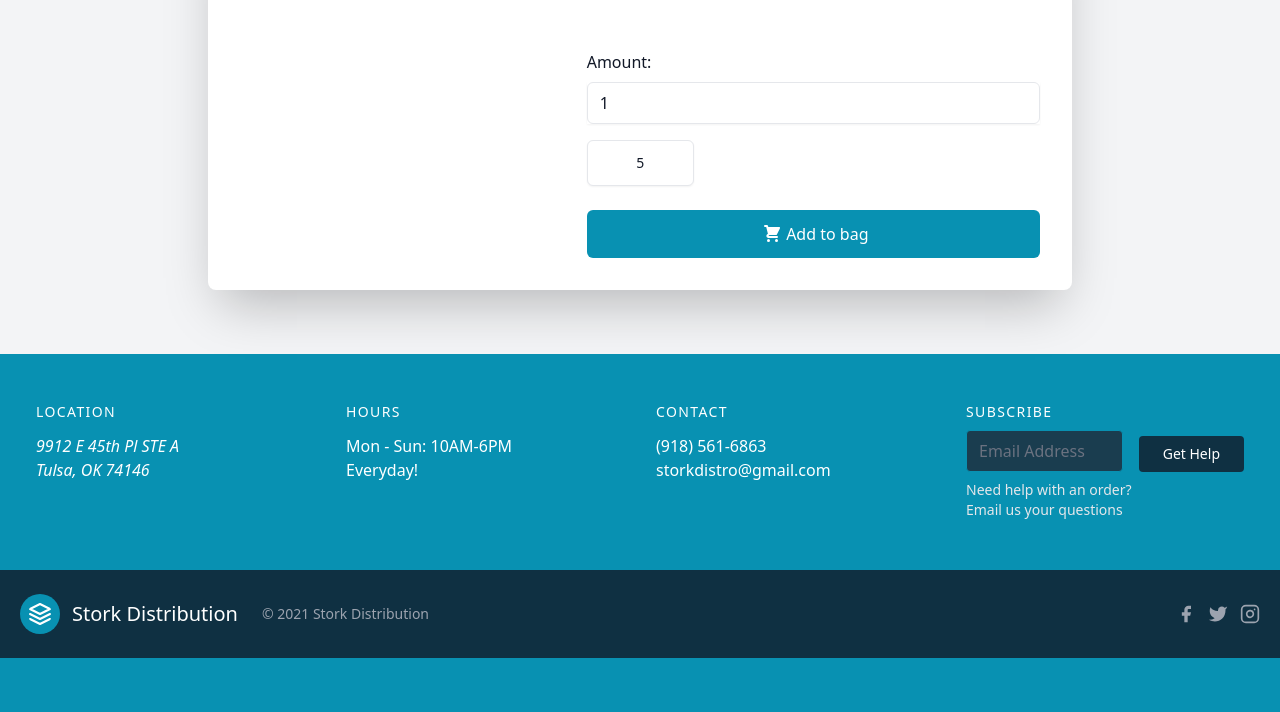
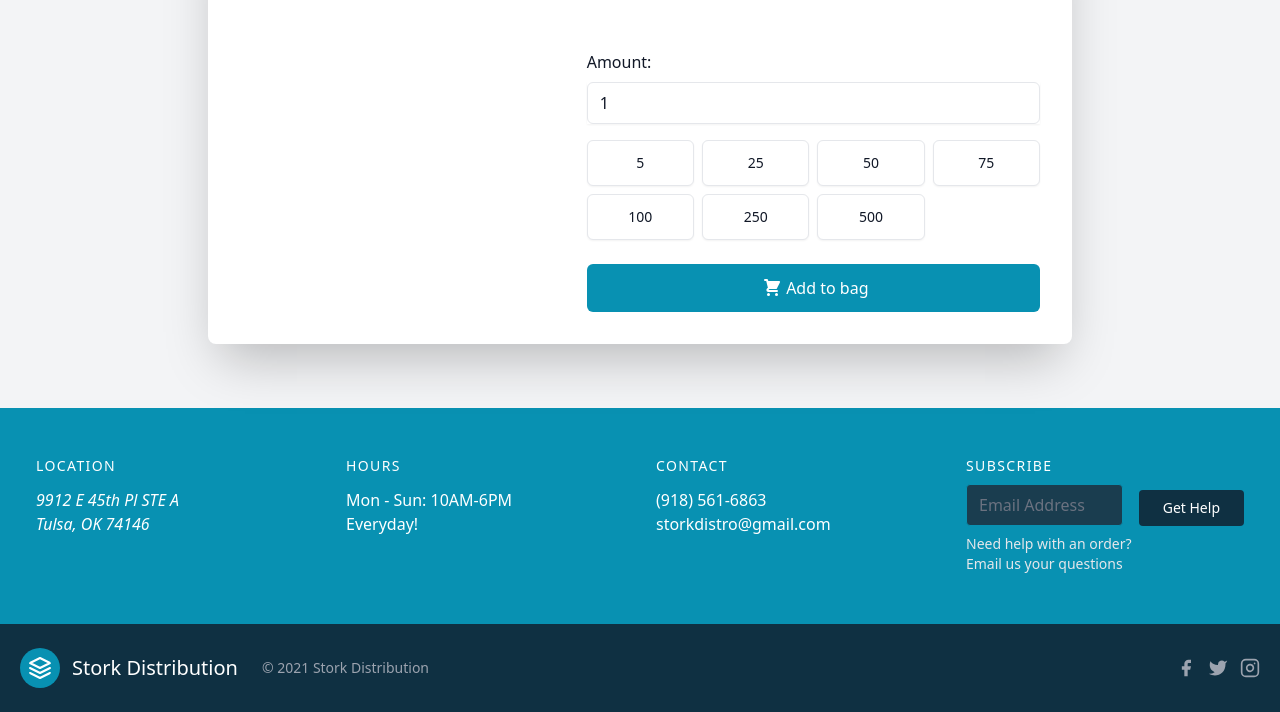
Before and after one commit to Mushfiquehk/Stork-Distribution, a Django app: template templates/store/product_detail.html in a window 1280 px wide. Shown: the part 222-934 px from the top of the page. Before the commit the page ends 880 px from the top, so only its background shows below. Run offline with Django 4.2, Linux system fonts and the light colour scheme; the template is opened without the code that fills it, so the values that code supplies are empty; style sheets or scripts are compiled from the project's sources; some libraries are stand-ins or nearby versions.

Commit message:
fixed conditional amount displays

```diff
--- a/templates/store/product_detail.html
+++ b/templates/store/product_detail.html
@@ -67,31 +67,14 @@
                     </label>
 
                     <div class="grid grid-cols-4 gap-2">
-
-                        <button type="button" class="group amt-val border rounded-md py-3 px-4 flex items-center justify-center text-sm font-medium uppercase hover:bg-gray-50 focus:outline-none sm:flex-1 bg-white shadow-sm text-gray-900 cursor-pointer" {% if amount < 5 %}style="text-decoration:line-through 2px;"disabled{% endif %}>5</button>
-
-                      {% if amount > 10 %}
-                        <button type="button" class="group amt-val border rounded-md py-3 px-4 flex items-center justify-center text-sm font-medium uppercase hover:bg-gray-50 focus:outline-none sm:flex-1 bg-white shadow-sm text-gray-900 cursor-pointer">10</button>
-                      {% endif %}
-                      {% if amount > 25 %}
-                        <button type="button" class="group amt-val border rounded-md py-3 px-4 flex items-center justify-center text-sm font-medium uppercase hover:bg-gray-50 focus:outline-none sm:flex-1 bg-white shadow-sm text-gray-900 cursor-pointer">25</button>
-                      {% endif %}
-                      {% if amount > 50 %}
-                        <button type="button" class="group amt-val border rounded-md py-3 px-4 flex items-center justify-center text-sm font-medium uppercase hover:bg-gray-50 focus:outline-none sm:flex-1 bg-white shadow-sm text-gray-900 cursor-pointer">50</button>
-                      {% endif %}
-                      {% if amount > 75 %}
-                        <button type="button" class="group amt-val border rounded-md py-3 px-4 flex items-center justify-center text-sm font-medium uppercase hover:bg-gray-50 focus:outline-none sm:flex-1 bg-white shadow-sm text-gray-900 cursor-pointer">75</button>
-                      {% endif %}
-                      {% if amount > 100 %}
-                        <button type="button" class="group amt-val border rounded-md py-3 px-4 flex items-center justify-center text-sm font-medium uppercase hover:bg-gray-50 focus:outline-none sm:flex-1 bg-white shadow-sm text-gray-900 cursor-pointer">100</button>
-                      {% endif %}
-                      {% if amount > 250 %}
-                        <button type="button" class="group amt-val border rounded-md py-3 px-4 flex items-center justify-center text-sm font-medium uppercase hover:bg-gray-50 focus:outline-none sm:flex-1 bg-white shadow-sm text-gray-900 cursor-pointer">250</button>
-                      {% endif %}
-                      {% if amount > 500 %}
-                        <button type="button" class="group amt-val border rounded-md py-3 px-4 flex items-center justify-center text-sm font-medium uppercase hover:bg-gray-50 focus:outline-none sm:flex-1 bg-white shadow-sm text-gray-900 cursor-pointer">500</button>
-                      {% endif %}
-                      </div>
+                      <button type="button" class="group amt-val border rounded-md py-3 px-4 flex items-center justify-center text-sm font-medium uppercase hover:bg-gray-50 focus:outline-none sm:flex-1 bg-white shadow-sm text-gray-900 cursor-pointer" {% if amount < 5 %}style="text-decoration:line-through 2px;"disabled{% endif %}>5</button>
+                      <button type="button" class="group amt-val border rounded-md py-3 px-4 flex items-center justify-center text-sm font-medium uppercase hover:bg-gray-50 focus:outline-none sm:flex-1 bg-white shadow-sm text-gray-900 cursor-pointer" {% if amount > 25 %}style="text-decoration:line-through 2px;"disabled{% endif %}>25</button>
+                      <button type="button" class="group amt-val border rounded-md py-3 px-4 flex items-center justify-center text-sm font-medium uppercase hover:bg-gray-50 focus:outline-none sm:flex-1 bg-white shadow-sm text-gray-900 cursor-pointer" {% if amount > 50 %}style="text-decoration:line-through 2px;"disabled{% endif %}>50</button>
+                      <button type="button" class="group amt-val border rounded-md py-3 px-4 flex items-center justify-center text-sm font-medium uppercase hover:bg-gray-50 focus:outline-none sm:flex-1 bg-white shadow-sm text-gray-900 cursor-pointer" {% if amount > 75 %}style="text-decoration:line-through 2px;"disabled{% endif %}>75</button>
+                      <button type="button" class="group amt-val border rounded-md py-3 px-4 flex items-center justify-center text-sm font-medium uppercase hover:bg-gray-50 focus:outline-none sm:flex-1 bg-white shadow-sm text-gray-900 cursor-pointer" {% if amount > 100 %}style="text-decoration:line-through 2px;"disabled{% endif %}>100</button>
+                      <button type="button" class="group amt-val border rounded-md py-3 px-4 flex items-center justify-center text-sm font-medium uppercase hover:bg-gray-50 focus:outline-none sm:flex-1 bg-white shadow-sm text-gray-900 cursor-pointer" {% if amount > 100 %}style="text-decoration:line-through 2px;"disabled{% endif %}>250</button>
+                      <button type="button" class="group amt-val border rounded-md py-3 px-4 flex items-center justify-center text-sm font-medium uppercase hover:bg-gray-50 focus:outline-none sm:flex-1 bg-white shadow-sm text-gray-900 cursor-pointer" {% if amount > 100 %}style="text-decoration:line-through 2px;"disabled{% endif %}>500</button>
+                    </div>
                   </fieldset>
                 </div>
 
```
